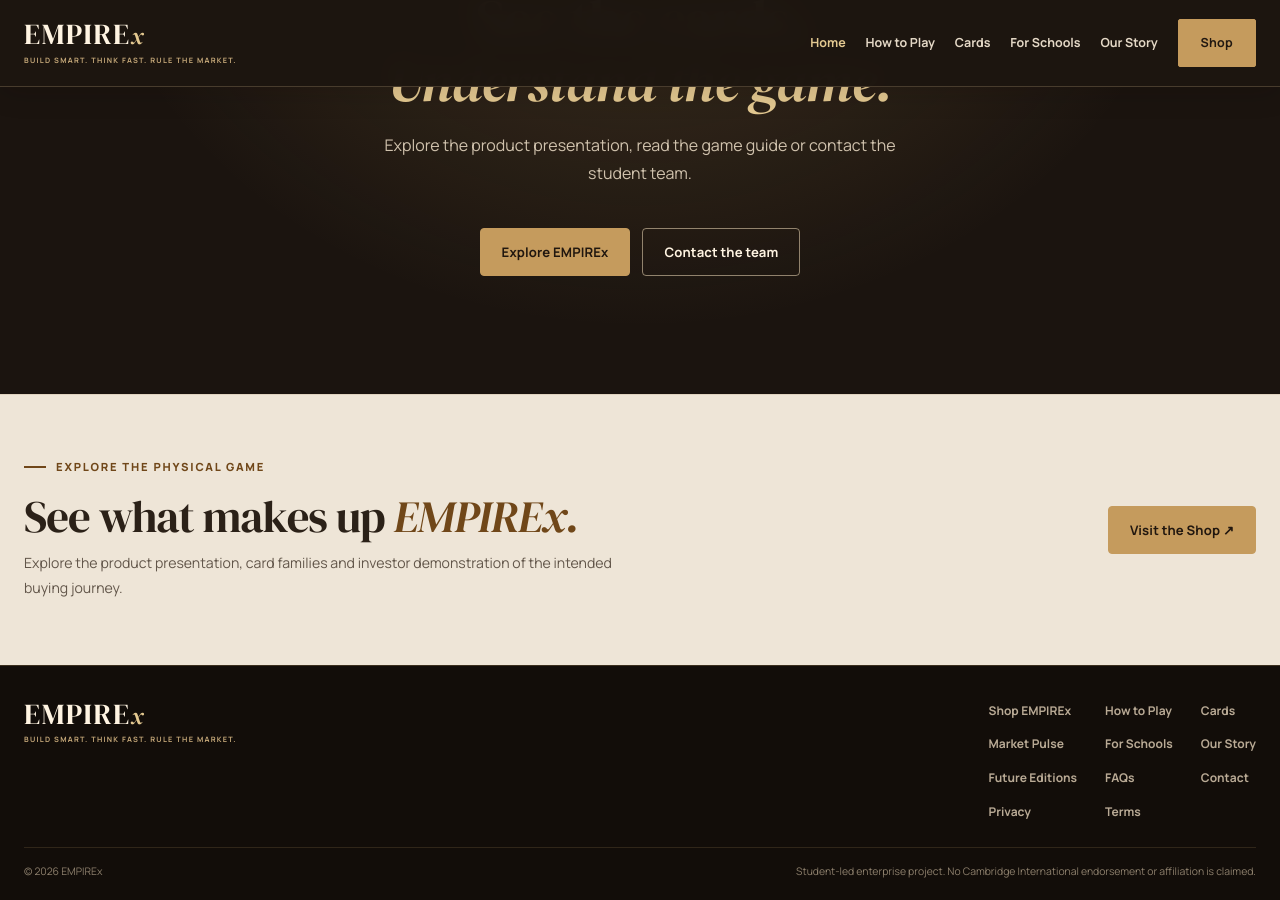
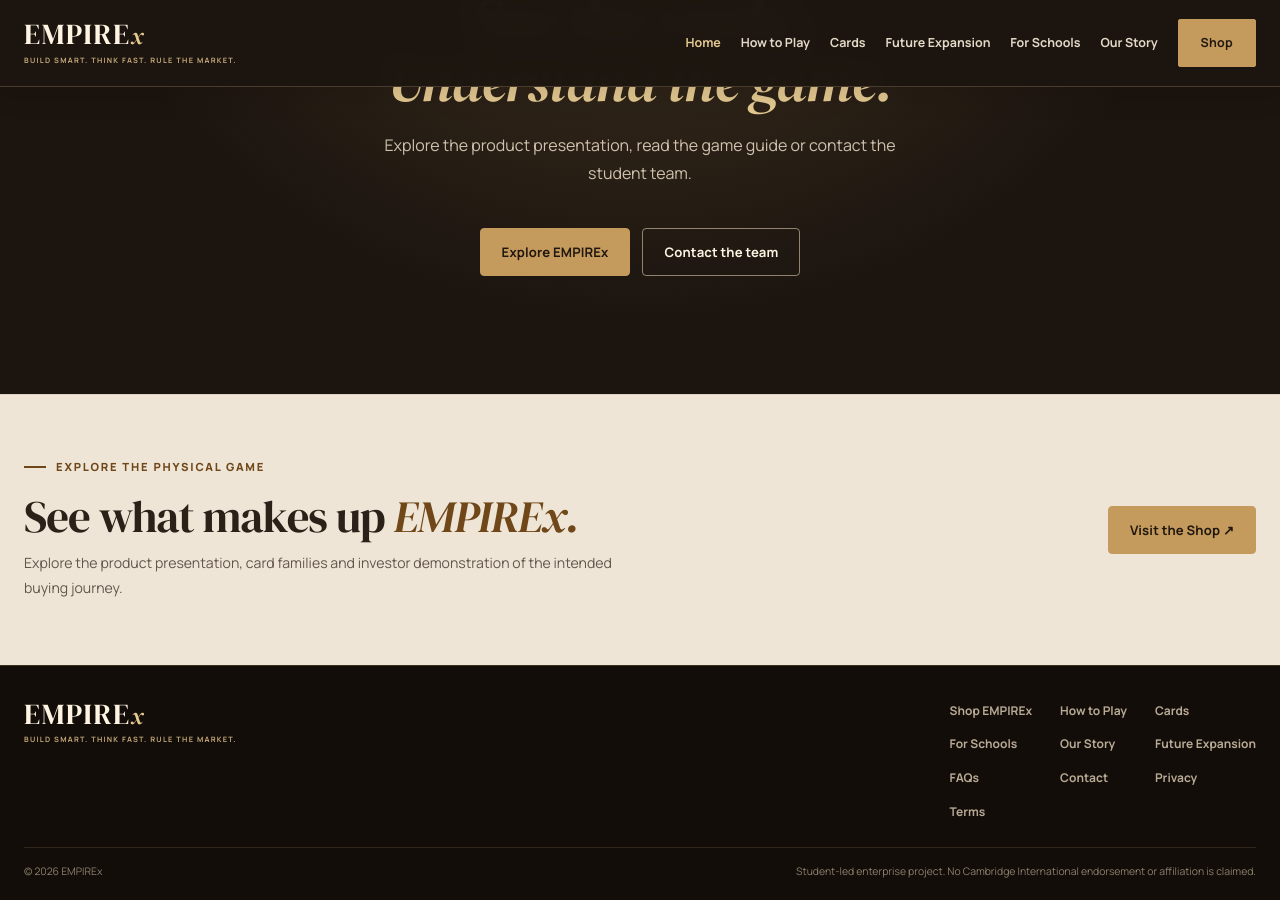
Before and after one commit to shlok-bhatt/EMPIREx, a Jekyll site: the page built from index.html, in a window 1280 px wide and 900 px high, scrolled down 5049 px. Built offline with Jekyll 4.4.1, drawn with Linux system fonts in a browser that asks for light colours.

Commit message:
Promote Future Expansion to the main navigation

```diff
--- a/_data/navigation.yml
+++ b/_data/navigation.yml
@@ -8,6 +8,9 @@ primary:
   - key: cards
     label: Cards
     url: /categories/
+  - key: future-expansion
+    label: Future Expansion
+    url: /future-editions/
   - key: schools
     label: For Schools
     url: /schools/
@@ -26,13 +29,11 @@ footer:
     url: /how-to-play/
   - label: Cards
     url: /categories/
-  - label: Market Pulse
-    url: /market-pulse/
   - label: For Schools
     url: /schools/
   - label: Our Story
     url: /about/
-  - label: Future Editions
+  - label: Future Expansion
     url: /future-editions/
   - label: FAQs
     url: /faq/
```
